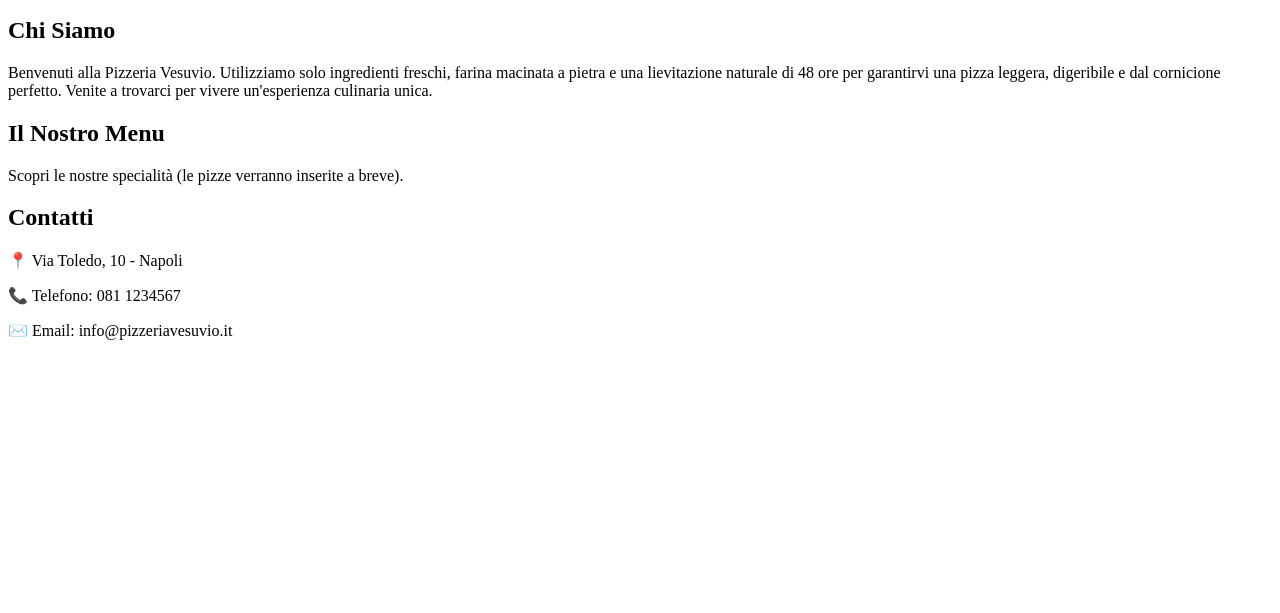
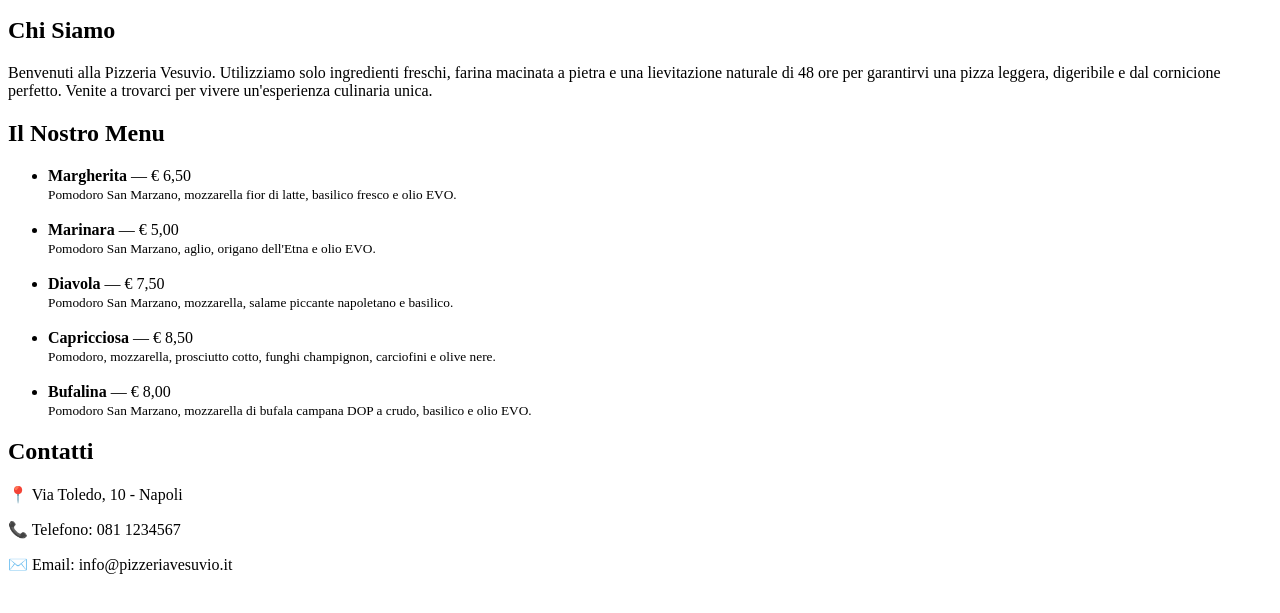
Before and after one commit to antoniodicarlo-svg/pizzeria-vesuvio, a plain HTML site: page index.html in a window 1280 px wide. Shown: the part 101-714 px from the top of the page. Drawn offline with Linux system fonts and the light colour scheme.

Commit message:
Aggiunte 5 pizze con descrizione e prezzi alla sezione Menu

```diff
--- a/index.html
+++ b/index.html
@@ -23,7 +23,32 @@
     <!-- Sezione Menu -->
     <section id="menu">
         <h2>Il Nostro Menu</h2>
-        <p>Scopri le nostre specialità (le pizze verranno inserite a breve).</p>
+        <ul>
+            <li>
+                <strong>Margherita</strong> — € 6,50<br>
+                <small>Pomodoro San Marzano, mozzarella fior di latte, basilico fresco e olio EVO.</small>
+            </li>
+            <br>
+            <li>
+                <strong>Marinara</strong> — € 5,00<br>
+                <small>Pomodoro San Marzano, aglio, origano dell'Etna e olio EVO.</small>
+            </li>
+            <br>
+            <li>
+                <strong>Diavola</strong> — € 7,50<br>
+                <small>Pomodoro San Marzano, mozzarella, salame piccante napoletano e basilico.</small>
+            </li>
+            <br>
+            <li>
+                <strong>Capricciosa</strong> — € 8,50<br>
+                <small>Pomodoro, mozzarella, prosciutto cotto, funghi champignon, carciofini e olive nere.</small>
+            </li>
+            <br>
+            <li>
+                <strong>Bufalina</strong> — € 8,00<br>
+                <small>Pomodoro San Marzano, mozzarella di bufala campana DOP a crudo, basilico e olio EVO.</small>
+            </li>
+        </ul>
     </section>
 
     <!-- Sezione Contatti -->
```
